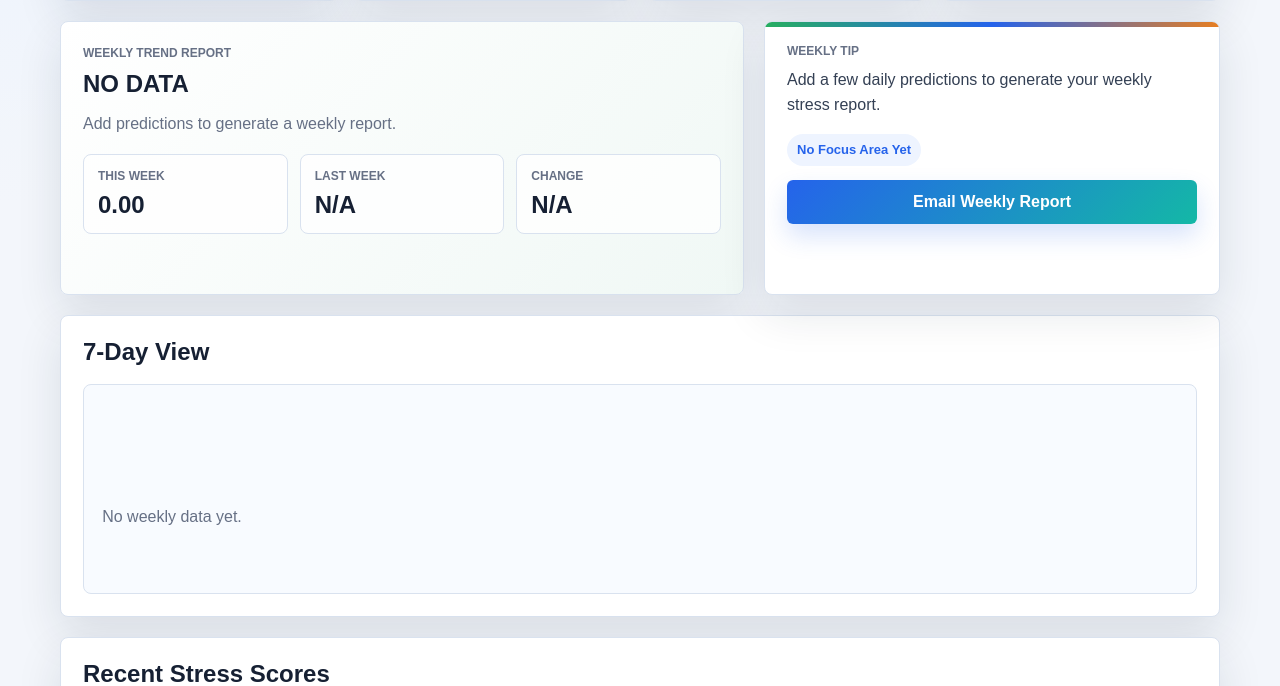
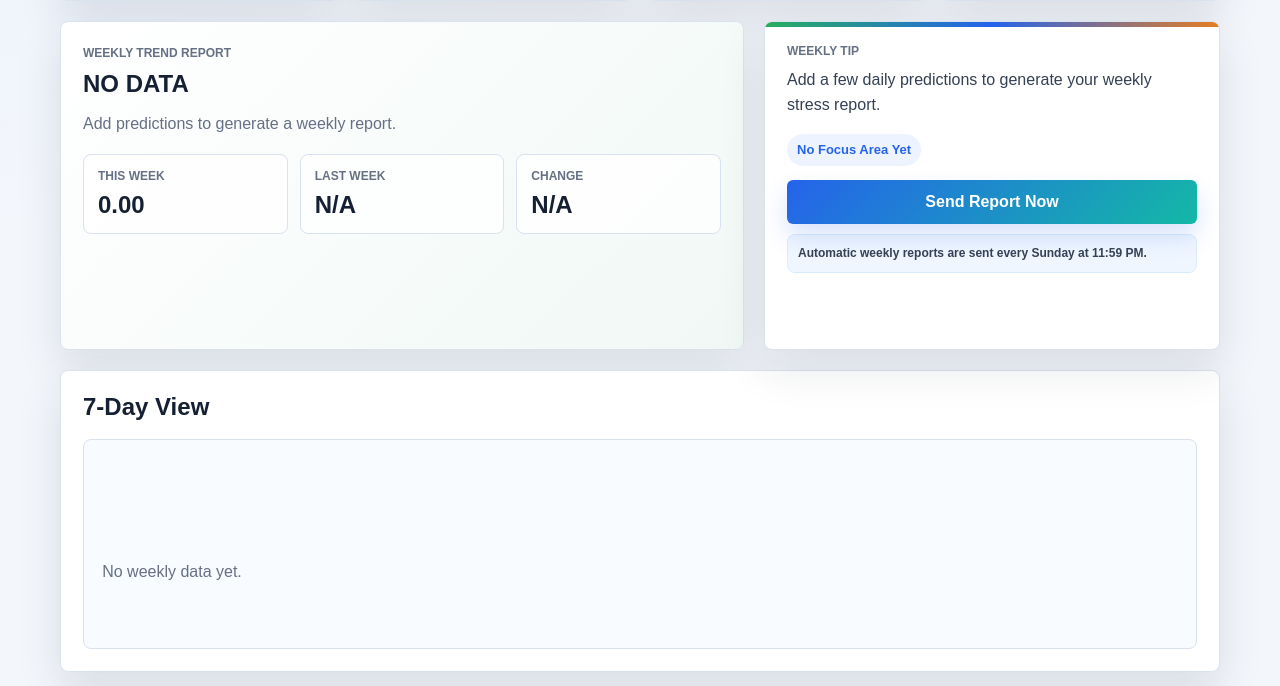
Before and after one commit to mca014ashritha-design/wfh_stress_demo, a Flask app: page /dashboard in a window 1280 px wide. Shown: the part 501-1187 px from the top of the page. Run offline with Flask 3, Linux system fonts and the light colour scheme; the visitor is signed in with stand-in values (Sample User, id 1); data that the repository does not hold is empty; parts of the project's set-up code (start-up, migrations or seed data) failed here and were passed over.

Commit message:
Clarify manual weekly report action

```diff
--- a/frontend/static/css/styles.css
+++ b/frontend/static/css/styles.css
@@ -687,6 +687,18 @@ th {
   opacity: 0.72;
 }
 
+
+.auto-report-note {
+  margin: 10px 0 0;
+  padding: 9px 10px;
+  border: 1px solid #dbeafe;
+  border-radius: 8px;
+  background: #eff6ff;
+  color: #1d4ed8;
+  font-size: 12px;
+  font-weight: 800;
+  line-height: 1.4;
+}
 .email-status {
   min-height: 22px;
   margin: 10px 0 0;
--- a/frontend/templates/dashboard.html
+++ b/frontend/templates/dashboard.html
@@ -69,7 +69,8 @@
         <span>Weekly Tip</span>
         <p id="weeklyTip">Your weekly tip will appear after you add predictions.</p>
         <div class="focus-tags" id="focusAreas"></div>
-        <button class="email-report-btn" id="emailWeeklyBtn" type="button">Email Weekly Report</button>
+        <button class="email-report-btn" id="emailWeeklyBtn" type="button">Send Report Now</button>
+        <p class="auto-report-note">Automatic weekly reports are sent every Sunday at 11:59 PM.</p>
         <p class="email-status" id="weeklyEmailStatus"></p>
       </article>
       <article class="weekly-chart-card">
```
